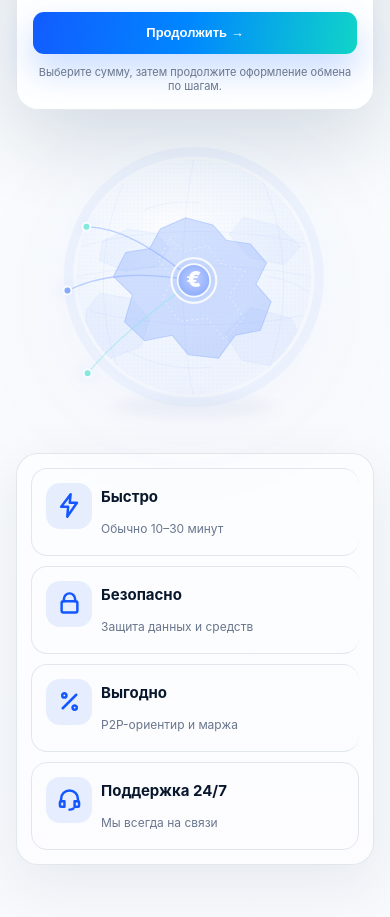
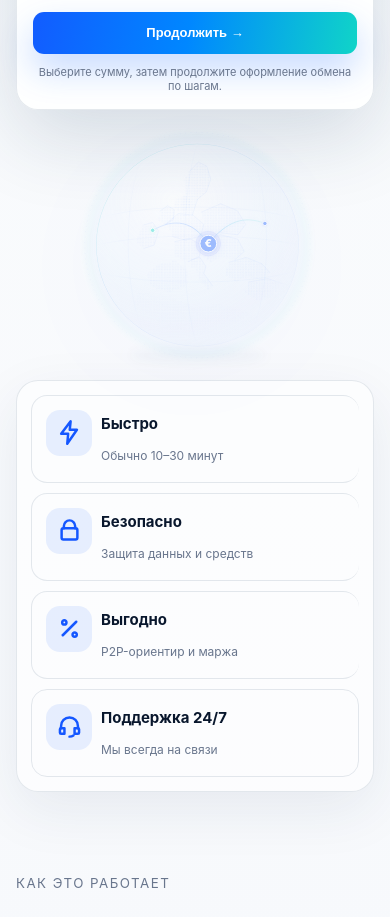
Before and after one commit to kebabboy24/EuroFlow, a Next.js app: page / in a window 390 px wide. Shown: the part 1280-2197 px from the top of the page. Built offline with nearby package versions, Linux system fonts and the light colour scheme; no server answers.

Commit message:
style: redesign hero globe illustration

```diff
--- a/app/globals.css
+++ b/app/globals.css
@@ -1020,103 +1020,115 @@ h1 {
 }
 
 .hero-visual {
-  --globe-core: #ffffff;
-  --globe-mid: #edf5ff;
-  --globe-edge: #cedaff;
-  --globe-dot: rgba(22, 93, 255, .28);
-  --globe-grid: rgba(22, 93, 255, .13);
-  --globe-land: rgba(22, 93, 255, .08);
-  --globe-europe: rgba(22, 93, 255, .34);
-  --route-strong: rgba(22, 93, 255, .78);
-  --route-soft: rgba(18, 215, 199, .68);
+  --globe-highlight: #ffffff;
+  --globe-surface: #eaf4ff;
+  --globe-edge: #c9dcfa;
+  --globe-rim-start: rgba(18, 215, 199, .48);
+  --globe-rim-mid: rgba(22, 93, 255, .22);
+  --globe-rim-end: rgba(22, 93, 255, .06);
+  --globe-map-dot: rgba(22, 93, 255, .5);
+  --globe-map-muted: rgba(22, 93, 255, .24);
+  --globe-grid-line: rgba(22, 93, 255, .13);
+  --globe-coast-line: rgba(22, 93, 255, .26);
+  --globe-orbit-line: rgba(22, 93, 255, .14);
+  --globe-node-ring: rgba(255, 255, 255, .96);
   position: absolute;
   z-index: 1;
-  left: 40.5%;
-  top: 48px;
-  width: min(610px, 48vw);
+  left: 41.5%;
+  top: 58px;
+  width: min(600px, 47vw);
   aspect-ratio: 1.23;
   pointer-events: none;
-  opacity: .9;
+  opacity: .76;
 }
 
 .hero-globe {
   width: 100%;
   height: 100%;
   overflow: visible;
-  filter: drop-shadow(0 28px 70px rgba(22, 93, 255, .12));
+  filter: drop-shadow(0 30px 70px rgba(22, 93, 255, .1));
 }
 
 .hero-globe-shadow {
-  fill: rgba(11, 38, 92, .08);
-  filter: blur(10px);
-}
-
-.hero-globe-halo {
+  fill: rgba(17, 55, 120, .09);
+  filter: blur(12px);
+}
+
+.hero-globe-ambient {
+  fill: rgba(22, 93, 255, .04);
+  stroke: rgba(18, 215, 199, .08);
+  stroke-width: 16;
+  filter: blur(8px);
+}
+
+.hero-globe-orbit {
   fill: none;
-  stroke: rgba(22, 93, 255, .08);
-  stroke-width: 17;
+  stroke: var(--globe-orbit-line);
+  stroke-width: 1;
+  stroke-dasharray: 2 9;
+}
+
+.hero-globe-orbit-one {
+  transform: rotate(-9deg);
+  transform-origin: 326px 254px;
+}
+
+.hero-globe-orbit-two {
+  stroke-dasharray: 26 12;
+  opacity: .48;
+  transform: rotate(18deg);
+  transform-origin: 326px 254px;
 }
 
 .hero-globe-surface {
   fill: url(#efGlobeSurface);
-}
-
-.hero-globe-dots {
-  opacity: .72;
+  stroke: url(#efGlobeRim);
+  stroke-width: 1.8;
 }
 
 .hero-globe-grid {
   fill: none;
-  stroke: var(--globe-grid);
-  stroke-width: 1.35;
-}
-
-.hero-globe-land {
-  fill: var(--globe-land);
-  stroke: rgba(22, 93, 255, .13);
-  stroke-width: 1.2;
-}
-
-.hero-globe-land.thin {
+  stroke: var(--globe-grid-line);
+  stroke-width: .85;
+  stroke-linecap: round;
+}
+
+.hero-globe-map path {
+  fill: url(#efMapDots);
+  opacity: .9;
+}
+
+.hero-globe-map .hero-globe-map-muted {
+  opacity: .42;
+}
+
+.hero-globe-coasts {
   fill: none;
-  stroke: rgba(22, 93, 255, .16);
-  stroke-width: 1.2;
+  stroke: var(--globe-coast-line);
+  stroke-width: .75;
   stroke-linecap: round;
-}
-
-.hero-globe-europe {
-  fill: var(--globe-europe);
-  stroke: rgba(22, 93, 255, .42);
-  stroke-width: 1.8;
-}
-
-.hero-globe-coast {
-  fill: none;
-  stroke: rgba(255,255,255,.76);
-  stroke-width: 1.4;
-  stroke-dasharray: 3 6;
+  stroke-linejoin: round;
 }
 
 .hero-route {
   fill: none;
-  stroke: url(#efRouteGradient);
-  stroke-width: 2.35;
+  stroke-width: 1.7;
   stroke-linecap: round;
-  opacity: .68;
-}
-
-.hero-route.route-cis {
-  stroke: var(--route-strong);
-}
-
-.hero-route.route-south {
-  stroke: var(--route-soft);
+  opacity: .74;
+  filter: drop-shadow(0 0 4px rgba(38, 128, 255, .35));
+}
+
+.hero-route.route-blue {
+  stroke: url(#efRouteBlue);
+}
+
+.hero-route.route-cyan {
+  stroke: url(#efRouteCyan);
 }
 
 .hero-node {
-  stroke: rgba(255,255,255,.94);
-  stroke-width: 3.4;
-  filter: drop-shadow(0 0 14px rgba(22, 93, 255, .24));
+  stroke: var(--globe-node-ring);
+  stroke-width: 2;
 }
 
 .hero-node.blue {
@@ -1128,57 +1140,55 @@ h1 {
 }
 
 .hero-euro-orbit {
-  fill: rgba(22, 93, 255, .12);
-  stroke: rgba(255,255,255,.88);
-  stroke-width: 4;
-  filter: drop-shadow(0 0 24px rgba(22, 93, 255, .26));
+  fill: rgba(22, 93, 255, .09);
+  stroke: rgba(22, 93, 255, .24);
+  stroke-width: 1.2;
 }
 
 .hero-euro-core {
-  fill: url(#efEuroGlow);
-  stroke: rgba(255,255,255,.94);
-  stroke-width: 3;
+  fill: #165dff;
+  stroke: var(--globe-node-ring);
+  stroke-width: 2;
 }
 
 .hero-euro-symbol {
   fill: #fff;
-  font-size: 39px;
-  font-weight: 900;
+  font-size: 22px;
+  font-weight: 800;
   font-family: Inter, ui-sans-serif, system-ui, sans-serif;
 }
 
 html[data-theme="dark"] .hero-visual {
-  --globe-core: #0b2a55;
-  --globe-mid: #071f42;
-  --globe-edge: #04152c;
-  --globe-dot: rgba(18, 215, 199, .22);
-  --globe-grid: rgba(103, 188, 255, .18);
-  --globe-land: rgba(71, 118, 255, .13);
-  --globe-europe: rgba(75, 103, 255, .42);
-  --route-strong: rgba(82, 129, 255, .92);
-  --route-soft: rgba(18, 215, 199, .84);
-  opacity: .8;
+  --globe-highlight: #0c3158;
+  --globe-surface: #071d3a;
+  --globe-edge: #031328;
+  --globe-rim-start: rgba(18, 215, 199, .55);
+  --globe-rim-mid: rgba(57, 134, 255, .34);
+  --globe-rim-end: rgba(22, 93, 255, .08);
+  --globe-map-dot: rgba(95, 185, 255, .62);
+  --globe-map-muted: rgba(64, 132, 255, .28);
+  --globe-grid-line: rgba(96, 182, 255, .16);
+  --globe-coast-line: rgba(116, 207, 255, .3);
+  --globe-orbit-line: rgba(18, 215, 199, .2);
+  --globe-node-ring: rgba(4, 20, 38, .96);
+  opacity: .84;
 }
 
 html[data-theme="dark"] .hero-globe {
-  filter: drop-shadow(0 28px 72px rgba(18, 215, 199, .13));
-}
-
-html[data-theme="dark"] .hero-globe-halo {
-  stroke: rgba(18, 215, 199, .13);
+  filter: drop-shadow(0 32px 80px rgba(18, 215, 199, .11));
+}
+
+html[data-theme="dark"] .hero-globe-ambient {
+  fill: rgba(22, 93, 255, .08);
+  stroke: rgba(18, 215, 199, .11);
 }
 
 html[data-theme="dark"] .hero-globe-shadow {
-  fill: rgba(0,0,0,.26);
-}
-
-html[data-theme="dark"] .hero-globe-coast {
-  stroke: rgba(179, 225, 255, .34);
+  fill: rgba(0, 0, 0, .3);
 }
 
 html[data-theme="dark"] .hero-node {
-  stroke: rgba(5, 20, 36, .9);
-  filter: drop-shadow(0 0 16px rgba(18, 215, 199, .32));
+  filter: drop-shadow(0 0 5px rgba(18, 215, 199, .7));
 }
 
 .exchange-panel {
@@ -1505,10 +1515,10 @@ html[data-theme="dark"] .card.form {
   }
 
   .hero-visual {
-    left: 48%;
-    top: 150px;
-    width: min(500px, 48vw);
-    opacity: .58;
+    left: 49%;
+    top: 158px;
+    width: min(500px, 46vw);
+    opacity: .5;
   }
 
   .exchange-panel {
@@ -1548,13 +1558,14 @@ html[data-theme="dark"] .card.form {
     left: auto;
     top: auto;
     display: block;
-    width: min(100%, 360px);
-    margin: -8px auto 0;
-    opacity: .5;
-  }
-
-  .hero-transfer-lines .hero-route:nth-child(n+4),
-  .hero-transfer-points .hero-node:nth-child(n+4) {
+    width: min(88%, 320px);
+    margin: -24px auto -22px;
+    opacity: .4;
+  }
+
+  .hero-transfer-lines .hero-route:nth-child(n+3),
+  .hero-transfer-points .hero-node:nth-child(n+3),
+  .hero-globe-orbit-two {
     display: none;
   }
 
--- a/components/HeroGlobe.tsx
+++ b/components/HeroGlobe.tsx
@@ -1,63 +1,116 @@
 export default function HeroGlobe() {
   return (
     <div className="hero-visual" aria-hidden="true">
-      <svg className="hero-globe" viewBox="0 0 640 520" role="img">
+      <svg className="hero-globe" viewBox="0 0 640 520" role="presentation">
         <defs>
-          <radialGradient id="efGlobeSurface" cx="42%" cy="34%" r="72%">
-            <stop offset="0%" stopColor="var(--globe-core)" stopOpacity="1" />
-            <stop offset="52%" stopColor="var(--globe-mid)" stopOpacity="0.78" />
-            <stop offset="100%" stopColor="var(--globe-edge)" stopOpacity="0.18" />
+          <radialGradient id="efGlobeSurface" cx="38%" cy="28%" r="76%">
+            <stop offset="0%" stopColor="var(--globe-highlight)" stopOpacity=".92" />
+            <stop offset="55%" stopColor="var(--globe-surface)" stopOpacity=".58" />
+            <stop offset="100%" stopColor="var(--globe-edge)" stopOpacity=".18" />
           </radialGradient>
-          <radialGradient id="efEuroGlow" cx="50%" cy="45%" r="62%">
-            <stop offset="0%" stopColor="#8ea0ff" />
-            <stop offset="100%" stopColor="#165dff" />
-          </radialGradient>
-          <linearGradient id="efRouteGradient" x1="0" y1="0" x2="1" y2="1">
-            <stop offset="0%" stopColor="#165dff" />
-            <stop offset="100%" stopColor="#12d7c7" />
+          <linearGradient id="efGlobeRim" x1=".1" y1=".1" x2=".9" y2=".9">
+            <stop offset="0%" stopColor="var(--globe-rim-start)" />
+            <stop offset="58%" stopColor="var(--globe-rim-mid)" />
+            <stop offset="100%" stopColor="var(--globe-rim-end)" />
           </linearGradient>
-          <pattern id="efDotGrid" width="7" height="7" patternUnits="userSpaceOnUse">
-            <circle cx="1.7" cy="1.7" r="0.9" fill="var(--globe-dot)" />
+          <linearGradient id="efRouteBlue" x1="0" y1="0" x2="1" y2="1">
+            <stop offset="0%" stopColor="#165dff" stopOpacity=".28" />
+            <stop offset="55%" stopColor="#3986ff" stopOpacity=".9" />
+            <stop offset="100%" stopColor="#12d7c7" stopOpacity=".64" />
+          </linearGradient>
+          <linearGradient id="efRouteCyan" x1="1" y1="0" x2="0" y2="1">
+            <stop offset="0%" stopColor="#12d7c7" stopOpacity=".34" />
+            <stop offset="65%" stopColor="#39aaff" stopOpacity=".88" />
+            <stop offset="100%" stopColor="#165dff" stopOpacity=".5" />
+          </linearGradient>
+          <pattern id="efMapDots" width="5.5" height="5.5" patternUnits="userSpaceOnUse">
+            <circle cx="1.3" cy="1.3" r=".82" fill="var(--globe-map-dot)" />
           </pattern>
           <clipPath id="efGlobeClip">
-            <circle cx="318" cy="252" r="210" />
+            <circle cx="326" cy="254" r="206" />
           </clipPath>
+          <radialGradient id="efGlobeFade">
+            <stop offset="0%" stopColor="white" />
+            <stop offset="76%" stopColor="white" />
+            <stop offset="100%" stopColor="black" />
+          </radialGradient>
+          <mask id="efGlobeFadeMask">
+            <circle cx="326" cy="254" r="206" fill="url(#efGlobeFade)" />
+          </mask>
+          <filter id="efSoftGlow" x="-80%" y="-80%" width="260%" height="260%">
+            <feGaussianBlur stdDeviation="7" result="blur" />
+            <feMerge>
+              <feMergeNode in="blur" />
+              <feMergeNode in="SourceGraphic" />
+            </feMerge>
+          </filter>
+          <filter id="efNodeGlow" x="-120%" y="-120%" width="340%" height="340%">
+            <feGaussianBlur stdDeviation="3.5" result="blur" />
+            <feMerge>
+              <feMergeNode in="blur" />
+              <feMergeNode in="SourceGraphic" />
+            </feMerge>
+          </filter>
         </defs>
 
-        <ellipse className="hero-globe-shadow" cx="318" cy="484" rx="145" ry="20" />
-        <circle className="hero-globe-halo" cx="318" cy="252" r="224" />
+        <ellipse className="hero-globe-shadow" cx="326" cy="478" rx="142" ry="17" />
+        <circle className="hero-globe-ambient" cx="326" cy="254" r="222" />
+        <circle className="hero-globe-orbit hero-globe-orbit-one" cx="326" cy="254" r="229" />
+        <circle className="hero-globe-orbit hero-globe-orbit-two" cx="326" cy="254" r="218" />
+
         <g clipPath="url(#efGlobeClip)">
-          <circle className="hero-globe-surface" cx="318" cy="252" r="210" />
-          <rect className="hero-globe-dots" x="98" y="34" width="440" height="438" fill="url(#efDotGrid)" />
-          <path className="hero-globe-grid" d="M116 198c99-33 288-38 405-4M105 252c122-27 319-27 431 2M132 312c98 29 270 34 382 8M206 56c-63 111-66 283-9 392M318 42c-26 119-27 305 0 426M430 60c62 110 64 275 8 388" />
-          <path className="hero-globe-land muted" d="M154 188l46-22 51 8 23 25-20 34-59 9-46-20 5-34ZM150 281l55 9 34 36-15 50-55 21-48-35 5-51 24-30ZM407 145l60 15 42 37-30 33-59-12-39-42 26-31ZM420 306l72 20 24 48-46 39-66-12-30-48 46-47Z" />
-          <path className="hero-globe-europe" d="M258 166l45-20 49 13 24 27 43 7 29 34-19 38 27 31-19 51-45 9-30 41-54-6-29-35-49 10-36-34 14-48-34-33 22-43 43-7 19-35Z" />
-          <path className="hero-globe-coast" d="M276 184l-22 38 26 31-18 39 31 39 49-5 30 37 35-38-26-39 28-44-45-15-22-31-42 10-24-22Z" />
-          <path className="hero-globe-land thin" d="M230 132c28-12 61-17 98-13M198 384c48 25 98 35 151 29M444 250c32 4 58 14 80 30" />
+          <circle className="hero-globe-surface" cx="326" cy="254" r="206" />
+
+          <g className="hero-globe-grid" mask="url(#efGlobeFadeMask)">
+            <path d="M126 199C222 169 432 169 526 201" />
+            <path d="M120 254C228 229 430 229 532 254" />
+            <path d="M135 312C236 335 419 336 518 309" />
+            <path d="M218 64C174 155 173 352 222 443" />
+            <path d="M326 48C291 150 291 361 326 460" />
+            <path d="M434 66C478 158 477 348 432 442" />
+          </g>
+
+          <g className="hero-globe-map" mask="url(#efGlobeFadeMask)">
+            <path d="M310 104l18-19 17 9 8 26-9 26-18 15-10 31-19 3-4-25 9-26-4-23 12-17Z" />
+            <path d="M282 161l18-9 14 12-6 16-18 9-12-12 4-16Z" />
+            <path d="M250 185l15-11 14 8-2 20-17 11-13-9 3-19Z" />
+            <path d="M217 213l18-5 12 17-9 29-21 7-15-14 5-18 10-16Z" />
+            <path d="M263 210l24-20 30 3 22 19-7 24-30 8-26-7-13-27Z" />
+            <path d="M334 187l39-17 34 14 17 28-16 21-35-4-20 18-23-12 10-21-6-27Z" />
+            <path d="M280 247l29-7 25 14-4 23-23 11-30-13 3-28Z" />
+            <path d="M313 284l18-5 12 18-4 15 18 25-8 8-20-22-5-18-15-8 4-13Z" />
+            <path d="M347 245l26-12 35 9 13 25-18 16-29-4-23 10-17-20 13-24Z" />
+            <path d="M390 289l35-10 32 13 16 18-14 15-32-6-25 9-21-16 9-23Z" />
+            <path d="M430 329l39-7 44 15 20 18-12 14-43-8-30 5-25-15 7-22Z" />
+            <path d="M245 294l35-9 27 20-5 32-31 13-38-11-10-26 22-19Z" />
+            <path className="hero-globe-map-muted" d="M205 350l64 7 55 24 45-8 61 18 49 39-47 40-149-12-95-57 17-51Z" />
+          </g>
+
+          <g className="hero-globe-coasts" mask="url(#efGlobeFadeMask)">
+            <path d="M310 104l18-19 17 9 8 26-9 26-18 15-10 31M250 185l15-11 14 8-2 20-17 11M217 213l18-5 12 17-9 29-21 7M263 210l24-20 30 3 22 19-7 24-30 8-26-7M334 187l39-17 34 14 17 28-16 21-35-4M280 247l29-7 25 14-4 23-23 11M313 284l18-5 12 18-4 15 18 25M347 245l26-12 35 9 13 25-18 16M390 289l35-10 32 13 16 18M430 329l39-7 44 15 20 18" />
+          </g>
+
+          <g className="hero-transfer-lines">
+            <path className="hero-route route-blue" d="M348 251C317 205 280 198 235 224" />
+            <path className="hero-route route-cyan" d="M348 251C386 205 421 193 463 210" />
+            <path className="hero-route route-blue" d="M348 251C402 259 451 276 487 316" />
+            <path className="hero-route route-cyan" d="M348 251C374 298 403 326 447 345" />
+            <path className="hero-route route-blue" d="M348 251C312 282 282 308 250 329" />
+          </g>
         </g>
 
-        <g className="hero-transfer-lines">
-          <path className="hero-route route-cis" d="M318 258 C238 194 184 164 126 162" />
-          <path className="hero-route route-cis" d="M318 258 C218 242 153 247 92 276" />
-          <path className="hero-route route-south" d="M318 258 C236 320 176 365 128 424" />
-          <path className="hero-route route-austria" d="M318 258 C382 210 414 190 458 184" />
-          <path className="hero-route route-east" d="M318 258 C421 246 486 274 548 326" />
-          <path className="hero-route route-south" d="M318 258 C364 344 388 407 394 466" />
+        <g className="hero-transfer-points" filter="url(#efNodeGlow)">
+          <circle className="hero-node cyan" cx="235" cy="224" r="4.5" />
+          <circle className="hero-node blue" cx="463" cy="210" r="4.5" />
+          <circle className="hero-node cyan" cx="487" cy="316" r="4.5" />
+          <circle className="hero-node blue" cx="447" cy="345" r="4.5" />
+          <circle className="hero-node cyan" cx="250" cy="329" r="4.5" />
         </g>
 
-        <g className="hero-transfer-points">
-          <circle className="hero-node cyan" cx="126" cy="162" r="7" />
-          <circle className="hero-node blue" cx="92" cy="276" r="7" />
-          <circle className="hero-node cyan" cx="128" cy="424" r="7" />
-          <circle className="hero-node blue" cx="458" cy="184" r="7" />
-          <circle className="hero-node cyan" cx="548" cy="326" r="7" />
-          <circle className="hero-node blue" cx="394" cy="466" r="7" />
-        </g>
-
-        <g className="hero-euro-mark">
-          <circle className="hero-euro-orbit" cx="318" cy="258" r="40" />
-          <circle className="hero-euro-core" cx="318" cy="258" r="29" />
-          <text className="hero-euro-symbol" x="318" y="270" textAnchor="middle">€</text>
+        <g className="hero-euro-mark" filter="url(#efSoftGlow)">
+          <circle className="hero-euro-orbit" cx="348" cy="251" r="25" />
+          <circle className="hero-euro-core" cx="348" cy="251" r="17" />
+          <text className="hero-euro-symbol" x="348" y="258" textAnchor="middle">€</text>
         </g>
       </svg>
     </div>
```
